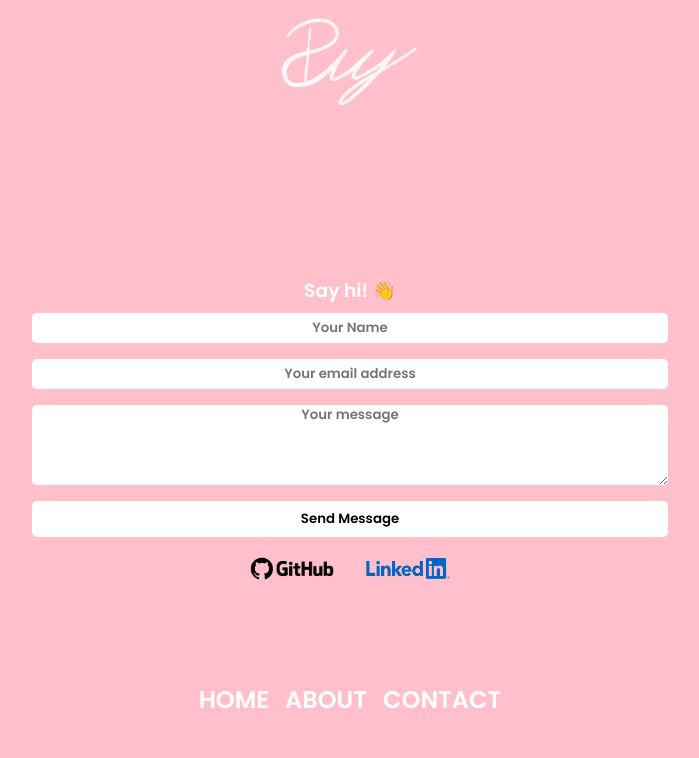
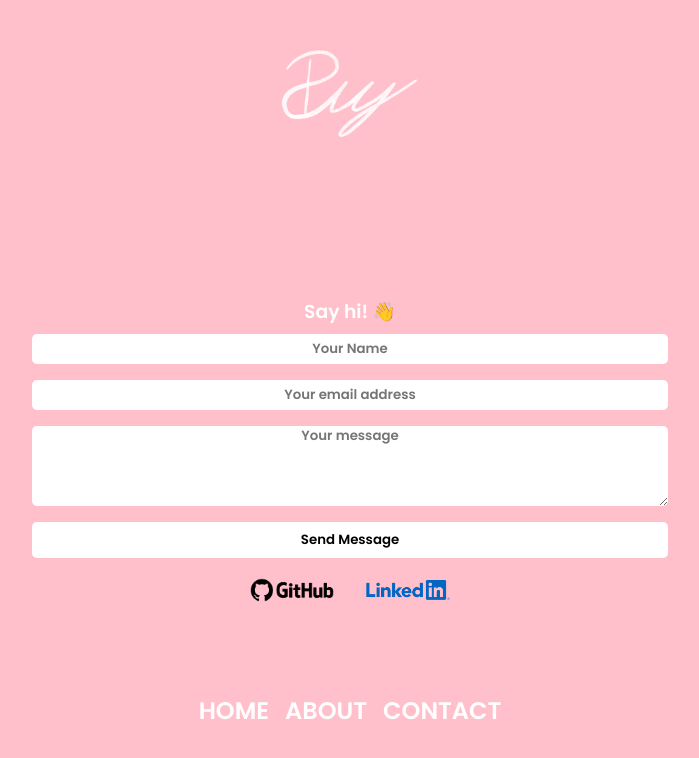
Before and after one commit to philipdaveby/portfolio, a React (Create React App) app: page /contact in a window 1280 px wide. Shown: the top 758 px of the page, without its empty margins (290-989 px from the left). Built offline with nearby package versions, Linux system fonts and the light colour scheme; a web font is replaced by a local one.

Commit message:
updated screenshot of portfolio

```diff
--- a/src/components/DesktopNav/desktopNav.scss
+++ b/src/components/DesktopNav/desktopNav.scss
@@ -4,6 +4,6 @@
 
     a {
         font-size: 1.5rem;
-        padding: 0.5rem;
+        padding: 0 0.5rem;
     }
 }
--- a/src/components/Header/header.scss
+++ b/src/components/Header/header.scss
@@ -6,3 +6,9 @@
     margin-top: 1rem;
     max-height: 90px;
 }
+
+@media (min-height: 600px) {
+    .header {
+        padding-top: 2rem;
+    }
+}
--- a/src/components/Projects/projects.scss
+++ b/src/components/Projects/projects.scss
@@ -4,7 +4,7 @@
 
 .projects__screenshot {
     cursor: pointer;
-    max-height: 50vh;
+    max-height: 48vh;
     max-width: 70vw;
     margin: 0 auto;
 }
--- a/src/data/portfolioItems.js
+++ b/src/data/portfolioItems.js
@@ -1,7 +1,7 @@
 import eatsy from '../images/eatsy.png';
 import workouts from '../images/workout.png';
 import todo from '../images/todo2.png';
-import portfolio from '../images/portfolio2.png';
+import portfolio from '../images/portfolio.png';
 import react from '../images/logo/react.png'
 import express from '../images/logo/express.png'
 import node from '../images/logo/node.png'
```
Also changed, not shown: src/images/portfolio.png, src/images/portfolio2.png (deleted).
